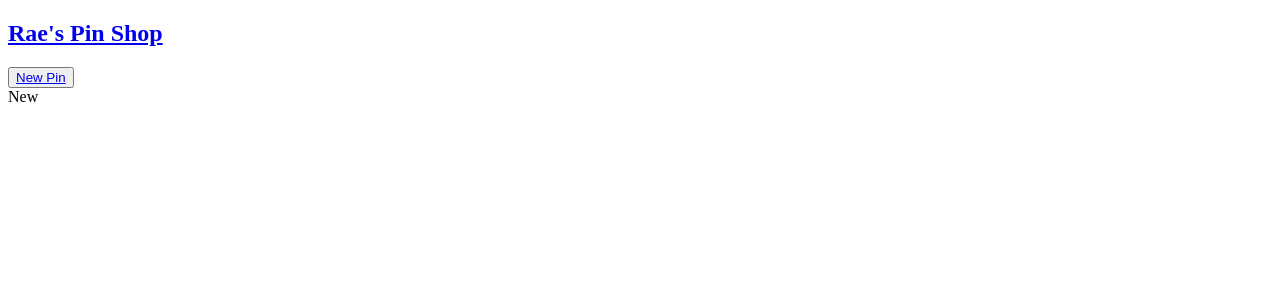
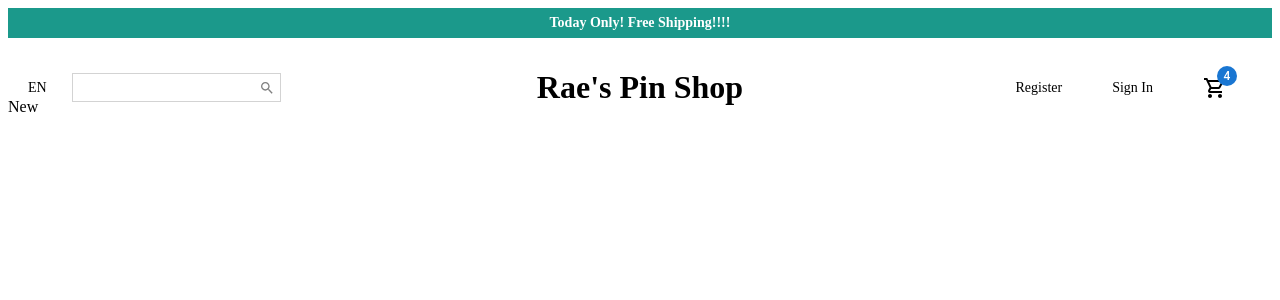
Before and after one commit to Rcharles87/Store-app-rc, a React (Create React App) app in the folder front-end/: page /pins/new in a window 1280 px wide. Shown: the top 300 px of the page. Built offline with nearby package versions, Linux system fonts and the light colour scheme; no server answers.

Commit message:
finshed most of front end working on styling and adding a couple of new features

```diff
--- a/front-end/package.json
+++ b/front-end/package.json
@@ -3,6 +3,9 @@
   "version": "0.1.0",
   "private": true,
   "dependencies": {
+    "@mui/icons-material": "^5.4.2",
+    "@mui/material": "^5.4.2",
+    "@mui/styled-engine-sc": "^5.4.2",
     "@testing-library/jest-dom": "^5.14.1",
     "@testing-library/react": "^11.2.7",
     "@testing-library/user-event": "^12.8.3",
@@ -11,6 +14,7 @@
     "react-dom": "^17.0.2",
     "react-router-dom": "^6.2.1",
     "react-scripts": "5.0.0",
+    "styled-components": "^5.3.3",
     "web-vitals": "^1.1.2"
   },
   "scripts": {
--- a/front-end/src/App.js
+++ b/front-end/src/App.js
@@ -1,4 +1,5 @@
 import { Routes, Route } from "react-router-dom";
+import Announcement from "./Components/Announcement";
 import NavBar from "./Components/NavBar";
 
 import Edit from "./Pages/Edit";
@@ -11,6 +12,7 @@ import Show from "./Pages/Show";
 function App() {
   return (
     <div className="main">
+      <Announcement/>
       <NavBar />
       <Routes>
         <Route path="/" element={<Home />}/>
--- /dev/null
+++ b/front-end/src/Components/Announcement.js
@@ -0,0 +1,24 @@
+import styled from "styled-components"
+
+const Container = styled.div`
+height: 30px;
+background-color: #1B998B;
+color: white;
+display: flex;
+align-items: center;
+justify-content: center;
+font-size: 14px;
+font-weight: bolder;
+`
+
+
+
+function Announcement() {
+  return (
+    <Container>
+        Today Only! Free Shipping!!!!
+    </Container>
+  )
+}
+
+export default Announcement
--- a/front-end/src/Components/NavBar.js
+++ b/front-end/src/Components/NavBar.js
@@ -1,14 +1,97 @@
 import { Link } from "react-router-dom"
+import styled from "styled-components";
+import SearchIcon from '@mui/icons-material/Search';
+import { Badge } from "@mui/material";
+import ShoppingCartOutlined from "@mui/icons-material/ShoppingCartOutlined";
+
+const Container = styled.div`
+  height: 60px;
+`
+
+const Wrapper = styled.div`
+padding: 10px 20px;
+display: flex;
+align-items: center;
+justify-content: space-between;
+
+`
+
+const Left = styled.div`
+flex: 1;
+display: flex;
+align-items: center;
+`
+
+const Language = styled.span`
+    font-size: 14px;
+    cursor: pointer;
+`
+
+const SearchContainer = styled.div`
+border: 0.5px solid lightgray;
+display: flex;
+align-items: center;
+margin-left: 25px;
+padding: 5px;
+`
+
+const Input = styled.input`
+  border: none;
+`
+
+const Center = styled.div`
+flex: 1;
+text-align: center;
+`
+
+const Logo = styled.h1`
+  font-weight: bold;
+`
+
+const Right = styled.div`
+flex: 1;
+display: flex;
+align-items: center;
+justify-content: flex-end;
+`
+const MenuItem = styled.div`
+  font-size: 14px;
+  cursor: pointer;
+  margin: 25px;
+`
+
 function NavBar() {
   return (
-    <nav>
-      <h1>
+    <Container>
+      <Wrapper>
+        <Left>
+          <Language>EN</Language>
+          <SearchContainer>
+            <Input></Input>
+            <SearchIcon style={{color:"grey", fontSize:16}}/>
+          </SearchContainer>
+        </Left>
+        <Center>
+          <Logo>Rae's Pin Shop</Logo>
+        </Center>
+        <Right>
+
+          <MenuItem>Register</MenuItem>
+          <MenuItem>Sign In</MenuItem>
+          <MenuItem>
+            <Badge badgeContent={4} color="primary">
+                <ShoppingCartOutlined />
+            </Badge>
+          </MenuItem>
+        </Right>
+      {/* <h1>
         <Link to="/pins">Rae's Pin Shop</Link>
       </h1>
       <button>
         <Link to="/pins/new">New Pin</Link>
-      </button>
-    </nav>
+      </button> */}
+      </Wrapper>
+    </Container>
   )
 }
 
--- a/front-end/src/Components/PinDetails.js
+++ b/front-end/src/Components/PinDetails.js
@@ -1,7 +1,61 @@
+import axios from "axios";
+import { useState, useEffect } from "react";
+import { Link, useParams, useNavigate } from "react-router-dom";
+import Reviews from "./Reviews";
+
+const API = process.env.REACT_APP_API_URL;
+
+
 
 function PinDetails() {
+  const [pin, setPin] = useState([]);
+  let { id } = useParams();
+  let navigate = useNavigate();
+
+  useEffect(()=>{
+    axios.get(`${API}/pins/${id}`)
+    .then((res)=>{
+      setPin(res.data)
+    }).catch((err)=>{
+      console.log(err)
+    })
+  },[id]);
+
+  const handleDelete = () => {
+    axios.delete(`${API}/pins/${id}`)
+    .then((res)=>{
+      navigate("/pins")
+    }).catch((err)=>{
+      console.log(err);
+    })
+  };
+
   return (
-    <div>PinDetails</div>
+    <article>
+      <h3>{pin.name}</h3>
+      <img src={`${API}/${pin.image}`} alt="pin" />
+      <h5>{pin.description}</h5>
+      <h6>{pin.price}</h6>
+      <div>
+
+      <div>
+      <Link to={`/pins`}>
+      <button>Back</button>
+      </Link>
+      </div>
+
+      <div>
+
+      <Link to={`/pins/${pin.id}/edit`}>
+      <button >Edit</button>
+      </Link>
+      </div>
+      <div>
+        <button onClick={handleDelete}>Delete</button>
+      </div>
+      </div>
+      <Reviews />
+    </article>
   )
 }
 
--- a/front-end/src/Components/Reviews.js
+++ b/front-end/src/Components/Reviews.js
@@ -6,45 +6,49 @@ import ReviewForm from "./ReviewForm";
 
 const API = process.env.REACT_APP_API_URL;
 
-
 function Reviews() {
   const [reviews, setReviews] = useState([]);
   let { id } = useParams();
 
-    useEffect(()=>{
-        axios.get(`${API}/pins/${id}/reviews`)
-        .then((res)=>{
-            setReviews(res.data)
+  useEffect(() => {
+    axios.get(`${API}/pins/${id}/reviews`).then((res) => {
+      setReviews(res.data);
     });
-    }, [id, API]);
+  }, [id]);
 
   const handleAdd = (newReview) => {
-        axios.post(`${API}/pins/${id}/reviews`, newReview)
-        .then((res)=>{
+    axios
+      .post(`${API}/pins/${id}/reviews`, newReview)
+      .then(
+        (res) => {
           setReviews([res.data, ...reviews]);
         },
         (err) => console.error(err)
-        ).catch((c)=> console.warn("catch", c));
+      )
+      .catch((c) => console.warn("catch", c));
   };
 
   const handleEdit = (updatedReview) => {
-        axios.put(`${API}/pins/${id}/reviews/${updatedReview.id}`, updatedReview)
-        .then((res)=>{
+    axios
+      .put(`${API}/pins/${id}/reviews/${updatedReview.id}`, updatedReview)
+      .then((res) => {
         const copyReviewArr = [...reviews];
-            const indexUpdatedReview = copyReviewArr.findIndex((review)=>{
+        const indexUpdatedReview = copyReviewArr.findIndex((review) => {
           return review.id === updatedReview.id;
         });
         copyReviewArr[indexUpdatedReview] = res.data;
         setReviews(copyReviewArr);
       })
-        .catch((c)=> console.warn("catch", c));
+      .catch((c) => console.warn("catch", c));
   };
 
   const handleDelete = (id) => {
-        axios.delete(`${API}/pins/${id}/reviews/${id}`)
-        .then((res)=>{
+    axios
+      .delete(`${API}/pins/${id}/reviews/${id}`)
+      .then(
+        (res) => {
           const copyReviewArr = [...reviews];
-            const indexDeletedReview = copyReviewArr.findIndex((review)=>{
+          const indexDeletedReview = copyReviewArr.findIndex((review) => {
             return review.id === id;
           });
           copyReviewArr.splice(indexDeletedReview, 1);
@@ -53,8 +57,7 @@ function Reviews() {
         (err) => console.error(err)
       )
       .catch((c) => console.warn("catch", c));
-    }
-
+  };
 
   return (
     <section>
@@ -62,11 +65,16 @@ function Reviews() {
       <ReviewForm handleSubmit={handleAdd}>
         <h3>Add a New Review</h3>
       </ReviewForm>
-        {reviews.map((review)=>(
-            <Review key={review.id} review={review} handleSubmit={handleEdit} handleDelete={handleDelete} />
+      {reviews.map((review) => (
+        <Review
+          key={review.id}
+          review={review}
+          handleSubmit={handleEdit}
+          handleDelete={handleDelete}
+        />
       ))}
     </section>
-  )
+  );
 }
 
-export default Reviews
+export default Reviews;
--- a/front-end/src/Pages/Home.js
+++ b/front-end/src/Pages/Home.js
@@ -2,7 +2,9 @@ import React from 'react'
 
 function Home() {
   return (
-    <div>Home</div>
+    <div>
+
+    </div>
   )
 }
 
--- a/front-end/src/Pages/Show.js
+++ b/front-end/src/Pages/Show.js
@@ -2,7 +2,9 @@ import PinDetails from "../Components/PinDetails.js";
 
 function Show() {
   return (
-    <div>Show</div>
+    <div>
+      <PinDetails />
+    </div>
   )
 }
 
```
Also changed, not shown: front-end/src/Components/Review.js (+10 -7 lines), 1 other file (tests, documents, lock files or other folders). Lines whose indentation alone changed are shown as unchanged.
